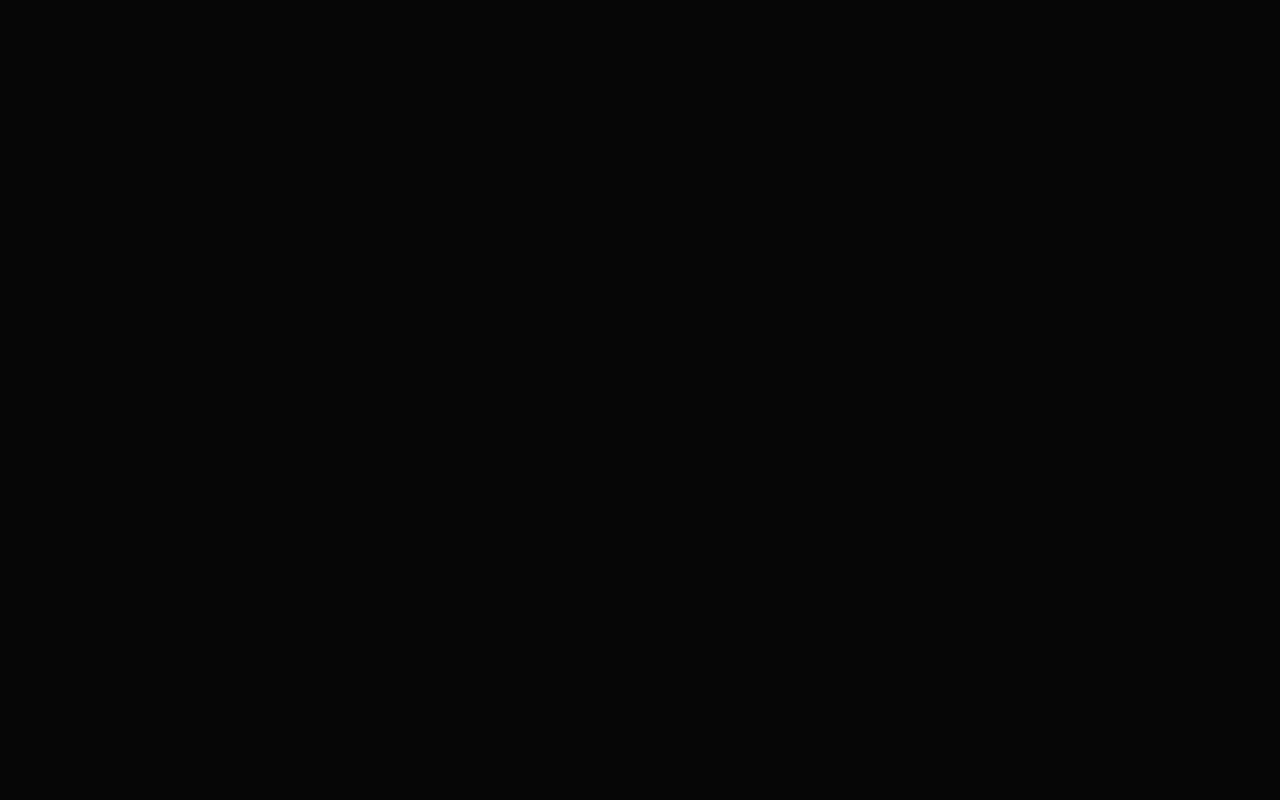
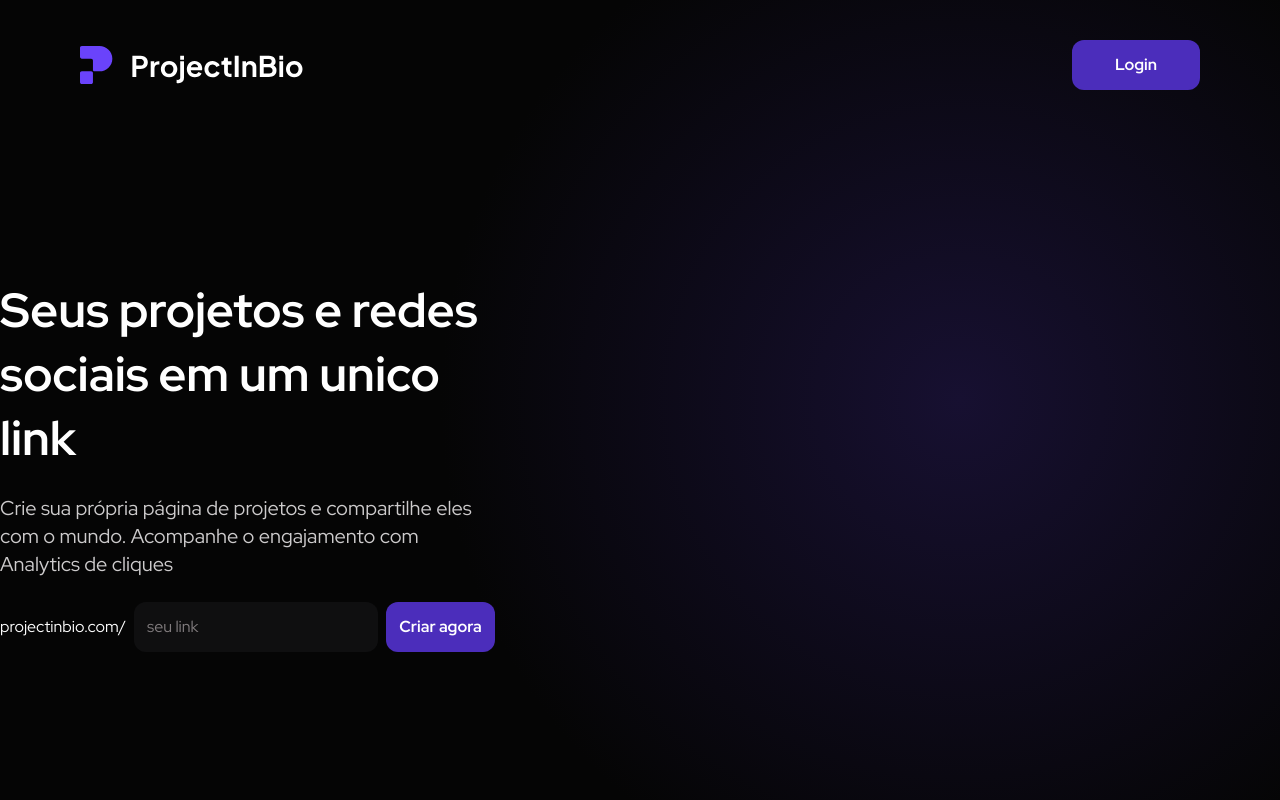
Before and after one commit to MrNaceja/rocketseat-next-project-in-bio, a Next.js app: page /login in a window 1280 px wide. Built offline with nearby package versions, Linux system fonts and the light colour scheme.

Commit message:
feat: add login page with partial style

```diff
--- a/src/app/login/page.tsx
+++ b/src/app/login/page.tsx
@@ -1,5 +1,31 @@
+import { Header } from "@features/login/header";
+import { Button } from "@ui/button";
+import { Input } from "@ui/input";
+
 export default function LoginPage() {
     return (
-        <div></div>
+        <div className="bg-[radial-gradient(circle_at_75%_50%,var(--color-accent-purple-dark),transparent_50%)] min-h-screen flex flex-col">
+            <Header />
+
+            <section className="grid grid-cols-[.65fr_1fr] gap-6 container flex-1 items-center">
+                <article className="space-y-6">
+                    <h1 className="text-content-heading typografy-heading-large">
+                        Seus projetos e redes sociais em um unico link
+                    </h1>
+                    <p className="text-content-body typografy-body-large">
+                        Crie sua própria página de projetos e compartilhe eles com o mundo.
+Acompanhe o engajamento com Analytics de cliques
+                    </p>
+
+                    <form className="flex items-center gap-2">
+                        <label htmlFor="project-link">projectinbio.com/</label>
+                        <Input placeholder="seu link" id="project-link" className="flex-1"/>
+                        <Button type="submit">Criar agora</Button>
+                    </form>
+                </article>
+
+
+            </section>
+        </div>
     )
 }
--- /dev/null
+++ b/src/features/login/header.tsx
@@ -0,0 +1,22 @@
+import logo from "@public/logo.svg";
+import { NavLink } from "@ui/nav-link";
+import Image from "next/image";
+
+export function Header() {
+  return (
+    <header className="px-20 py-10">
+      <div className="container flex items-center justify-between gap-3">
+        <Image
+          src={logo}
+          alt="ProjectInBio Logotipo"
+          className="flex-1 max-w-56"
+        />
+        <aside>
+          <NavLink href="/login" className="text-center min-w-32" variant="primary">
+            Login
+          </NavLink>
+        </aside>
+      </div>
+    </header>
+  );
+}
--- a/src/ui/input.tsx
+++ b/src/ui/input.tsx
@@ -4,12 +4,12 @@ import { tv, type VariantProps } from "tailwind-variants";
 
 const input = tv({
     slots: {
-        wrapperSlot: "space-y-2 group w-fit",
+        wrapperSlot: "space-y-2 group",
         inputSlot: `
             bg-background-secondary rounded-xl p-3 text-content-headline placeholder:text-content-placeholder typografy-body-medium
-            border border-transparent group-hover:border-border-secondary focus:border-border-tertiary
+            border border-transparent group-hover:border-border-secondary focus:border-border-tertiary w-full
         `,
-        labelSlot: "block typografy-label text-content-heading"
+        labelSlot: "block typografy-label text-content-heading w-fit"
     }
 })
 
@@ -23,13 +23,13 @@ export function Input({ className, children: label, id:_id, ...props }: InputPro
     const { wrapperSlot, inputSlot, labelSlot } = input()
 
     return (
-        <div className={wrapperSlot()}>
+        <div className={wrapperSlot({ className })}>
             {
                 label && (
                     <label htmlFor={id} className={labelSlot()}>{label}</label>
                 )
             }
-            <input type="text" id={id} {...props} className={inputSlot({ className })}/>
+            <input type="text" id={id} {...props} className={inputSlot()}/>
         </div>
     )
 }
```
